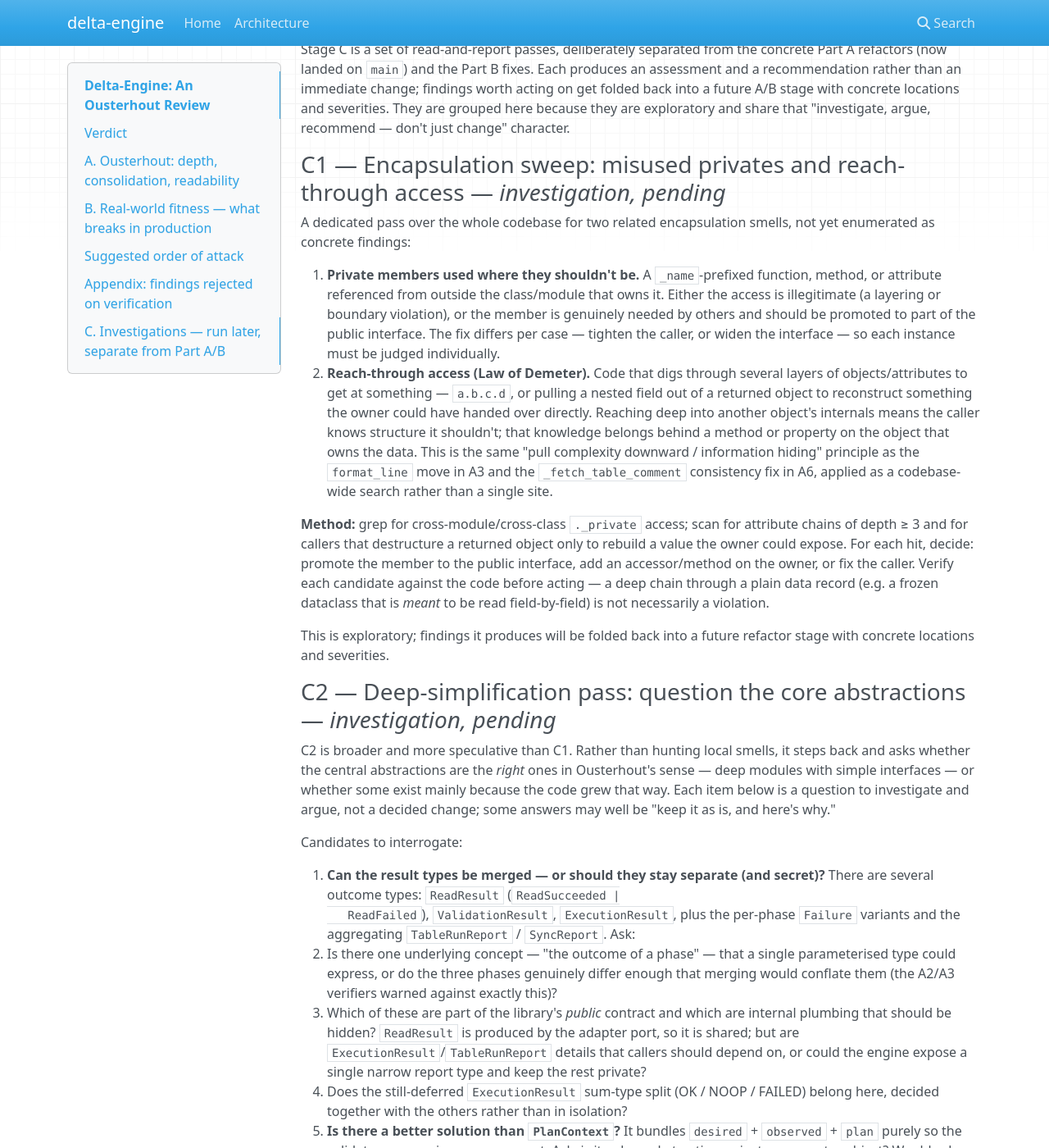
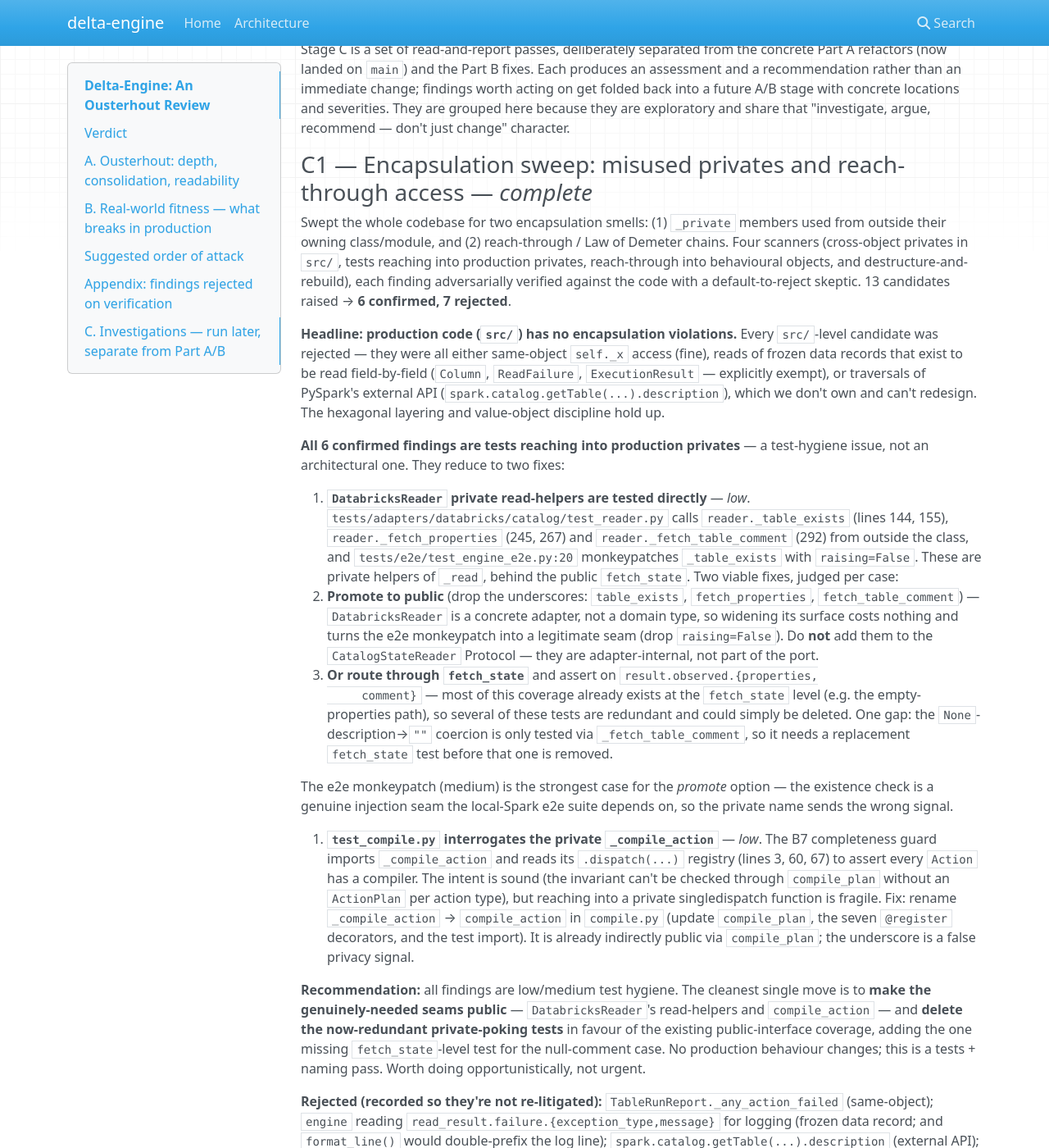
Before and after one commit to Tomoscorbin/delta-engine, an MkDocs documentation site: the page built from docs/ousterhout-review.md, in a window 1280 px wide and 1400 px high, scrolled down 6993 px. Shown: the whole window at 82% size. Built offline with MkDocs 1.6.1, drawn with Linux system fonts in a browser that asks for light colours; nearby versions of some CDN libraries; some of the changed text lies outside the part shown.

Commit message:
docs: record C1 encapsulation sweep findings
Swept src/ and tests/ for misused privates and reach-through access; 4 scanners,
each finding adversarially verified. 13 candidates -> 6 confirmed, 7 rejected.

Headline: production code has no encapsulation violations -- every src/-level
candidate was same-object self-access, a frozen data record meant to be read, or
PySpark external-API traversal. All 6 confirmed findings are tests reaching into
production privates (DatabricksReader read-helpers; the e2e _table_exists
monkeypatch; test_compile's _compile_action.dispatch guard). Recommendation:
promote the genuinely-needed seams (reader helpers, compile_action) to public and
delete the redundant private-poking tests. Low/medium test hygiene, no production
behaviour change.

Co-Authored-By: Claude Opus 4.8 <noreply@anthropic.com>

```diff
--- a/docs/ousterhout-review.md
+++ b/docs/ousterhout-review.md
@@ -385,38 +385,77 @@ findings worth acting on get folded back into a future A/B stage with concrete
 locations and severities. They are grouped here because they are exploratory and
 share that "investigate, argue, recommend — don't just change" character.
 
-### C1 — Encapsulation sweep: misused privates and reach-through access — *investigation, pending*
+### C1 — Encapsulation sweep: misused privates and reach-through access — *complete*
 
-A dedicated pass over the whole codebase for two related encapsulation smells,
-not yet enumerated as concrete findings:
+Swept the whole codebase for two encapsulation smells: (1) `_private` members
+used from outside their owning class/module, and (2) reach-through / Law of
+Demeter chains. Four scanners (cross-object privates in `src/`, tests reaching
+into production privates, reach-through into behavioural objects, and
+destructure-and-rebuild), each finding adversarially verified against the code
+with a default-to-reject skeptic. 13 candidates raised → **6 confirmed, 7
+rejected**.
 
-1. **Private members used where they shouldn't be.** A `_name`-prefixed
-   function, method, or attribute referenced from outside the class/module that
-   owns it. Either the access is illegitimate (a layering or boundary
-   violation), or the member is genuinely needed by others and should be
-   promoted to part of the public interface. The fix differs per case — tighten
-   the caller, or widen the interface — so each instance must be judged
-   individually.
-2. **Reach-through access (Law of Demeter).** Code that digs through several
-   layers of objects/attributes to get at something — `a.b.c.d`, or pulling a
-   nested field out of a returned object to reconstruct something the owner
-   could have handed over directly. Reaching deep into another object's
-   internals means the caller knows structure it shouldn't; that knowledge
-   belongs behind a method or property on the object that owns the data. This is
-   the same "pull complexity downward / information hiding" principle as the
-   `format_line` move in A3 and the `_fetch_table_comment` consistency fix in
-   A6, applied as a codebase-wide search rather than a single site.
+**Headline: production code (`src/`) has no encapsulation violations.** Every
+`src/`-level candidate was rejected — they were all either same-object `self._x`
+access (fine), reads of frozen data records that exist to be read field-by-field
+(`Column`, `ReadFailure`, `ExecutionResult` — explicitly exempt), or traversals
+of PySpark's external API (`spark.catalog.getTable(...).description`), which we
+don't own and can't redesign. The hexagonal layering and value-object discipline
+hold up.
 
-**Method:** grep for cross-module/cross-class `._private` access; scan for
-attribute chains of depth ≥ 3 and for callers that destructure a returned object
-only to rebuild a value the owner could expose. For each hit, decide: promote
-the member to the public interface, add an accessor/method on the owner, or fix
-the caller. Verify each candidate against the code before acting — a deep chain
-through a plain data record (e.g. a frozen dataclass that is *meant* to be read
-field-by-field) is not necessarily a violation.
+**All 6 confirmed findings are tests reaching into production privates** — a
+test-hygiene issue, not an architectural one. They reduce to two fixes:
 
-This is exploratory; findings it produces will be folded back into a future
-refactor stage with concrete locations and severities.
+1. **`DatabricksReader` private read-helpers are tested directly** — *low*.
+   `tests/adapters/databricks/catalog/test_reader.py` calls `reader._table_exists`
+   (lines 144, 155), `reader._fetch_properties` (245, 267) and
+   `reader._fetch_table_comment` (292) from outside the class, and
+   `tests/e2e/test_engine_e2e.py:20` monkeypatches `_table_exists` with
+   `raising=False`. These are private helpers of `_read`, behind the public
+   `fetch_state`. Two viable fixes, judged per case:
+   - **Promote to public** (drop the underscores: `table_exists`,
+     `fetch_properties`, `fetch_table_comment`) — `DatabricksReader` is a concrete
+     adapter, not a domain type, so widening its surface costs nothing and turns
+     the e2e monkeypatch into a legitimate seam (drop `raising=False`). Do **not**
+     add them to the `CatalogStateReader` Protocol — they are adapter-internal,
+     not part of the port.
+   - **Or route through `fetch_state`** and assert on `result.observed.{properties,
+     comment}` — most of this coverage already exists at the `fetch_state` level
+     (e.g. the empty-properties path), so several of these tests are redundant and
+     could simply be deleted. One gap: the `None`-description→`""` coercion is only
+     tested via `_fetch_table_comment`, so it needs a replacement `fetch_state`
+     test before that one is removed.
+
+   The e2e monkeypatch (medium) is the strongest case for the *promote* option —
+   the existence check is a genuine injection seam the local-Spark e2e suite
+   depends on, so the private name sends the wrong signal.
+
+2. **`test_compile.py` interrogates the private `_compile_action`** — *low*.
+   The B7 completeness guard imports `_compile_action` and reads its
+   `.dispatch(...)` registry (lines 3, 60, 67) to assert every `Action` has a
+   compiler. The intent is sound (the invariant can't be checked through
+   `compile_plan` without an `ActionPlan` per action type), but reaching into a
+   private singledispatch function is fragile. Fix: rename `_compile_action` →
+   `compile_action` in `compile.py` (update `compile_plan`, the seven
+   `@register` decorators, and the test import). It is already indirectly public
+   via `compile_plan`; the underscore is a false privacy signal.
+
+**Recommendation:** all findings are low/medium test hygiene. The cleanest single
+move is to **make the genuinely-needed seams public** — `DatabricksReader`'s
+read-helpers and `compile_action` — and **delete the now-redundant private-poking
+tests** in favour of the existing public-interface coverage, adding the one
+missing `fetch_state`-level test for the null-comment case. No production
+behaviour changes; this is a tests + naming pass. Worth doing opportunistically,
+not urgent.
+
+**Rejected (recorded so they're not re-litigated):** `TableRunReport._any_action_failed`
+(same-object); `engine` reading `read_result.failure.{exception_type,message}` for
+logging (frozen data record; and `format_line()` would double-prefix the log line);
+`spark.catalog.getTable(...).description` (external API); `compile.py`
+`action.column.name`/`data_type` (data records); `errors._format_failure_detail`
+(uses public surface correctly); `errors` reading `execution_results` for SQL
+previews (public field of a data record; a `failed_execution_previews` accessor
+would be a shallow wrapper coupling a result value object to error-formatting).
 
 ### C2 — Deep-simplification pass: question the core abstractions — *investigation, pending*
 
```
